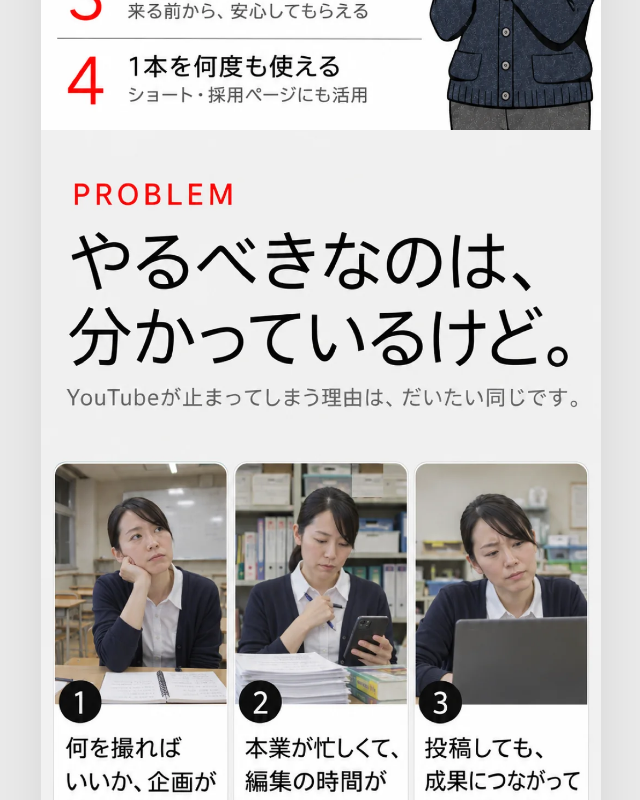
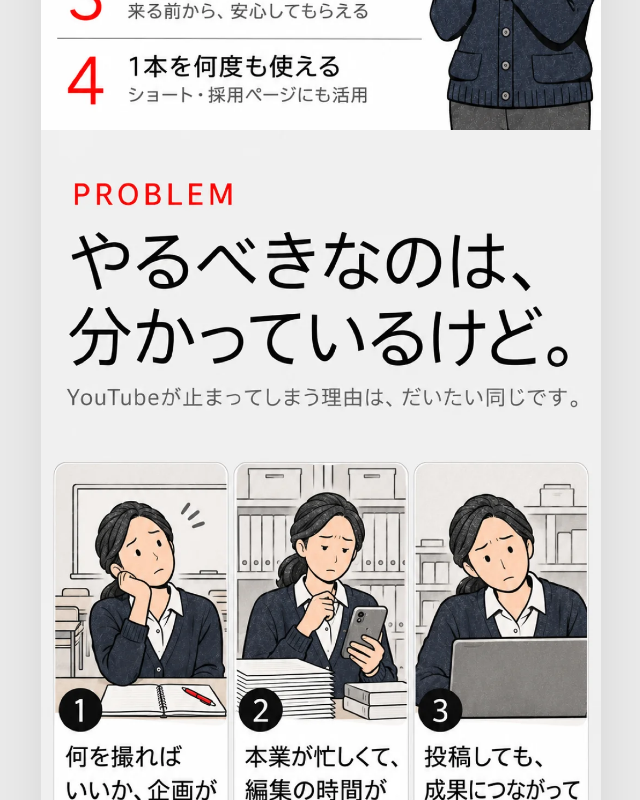
Before and after one commit to AAA202630/runmate-lp, a plain HTML site: page index.html in a window 1280 px wide. Shown: the part 5680-6480 px from the top of the page, without its empty margins (319-959 px from the left). Drawn offline with Linux system fonts and the light colour scheme.

Commit message:
悩みのページの写真3枚を、塾の先生のイラストに変更
Co-Authored-By: Claude <noreply@anthropic.com>

```diff
--- a/index.html
+++ b/index.html
@@ -43,7 +43,7 @@
 </section>
 <section class="sec">
   <h2 class="sr">やるべきなのは、分かっているけど。</h2>
-  <img src="images/05-pain-v3.webp" width="1024" height="1792" loading="lazy" alt="YouTubeが止まってしまう理由は、だいたい同じです。1 何を撮ればいいか、企画が思いつかない。2 本業が忙しくて、編集の時間がとれない。3 投稿しても、成果につながっているか分からない。その悩み、まとめて任せられます。">
+  <img src="images/05-pain-v4.webp" width="1024" height="1792" loading="lazy" alt="YouTubeが止まってしまう理由は、だいたい同じです。1 何を撮ればいいか、企画が思いつかない。2 本業が忙しくて、編集の時間がとれない。3 投稿しても、成果につながっているか分からない。その悩み、まとめて任せられます。">
 </section>
 <section class="sec">
   <h2 class="sr">どんな動画に、仕上がるの？</h2>
```
Also changed, not shown: images/05-pain-v3.webp (deleted), images/05-pain-v4.webp (added).
